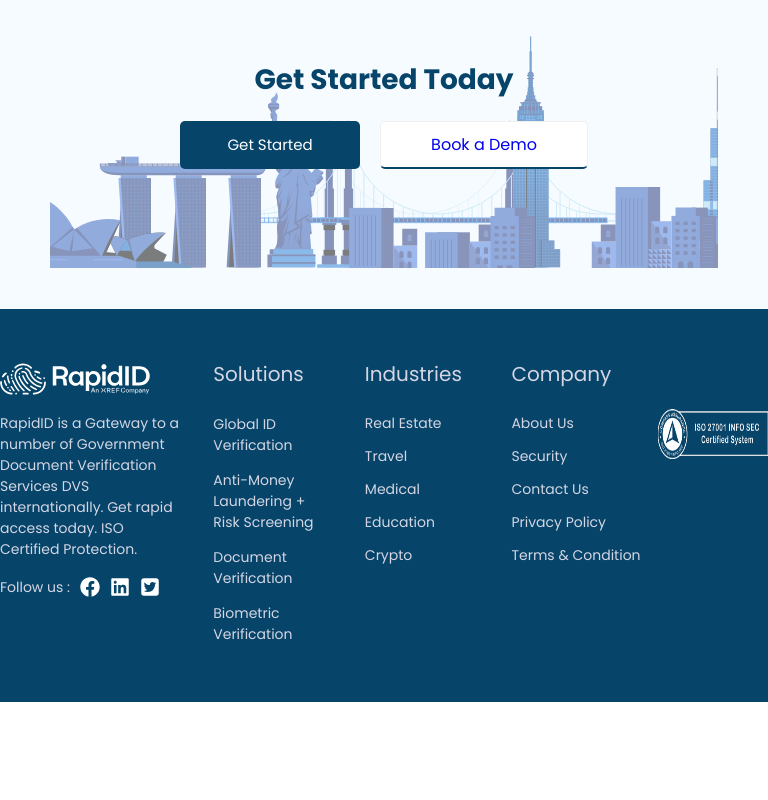
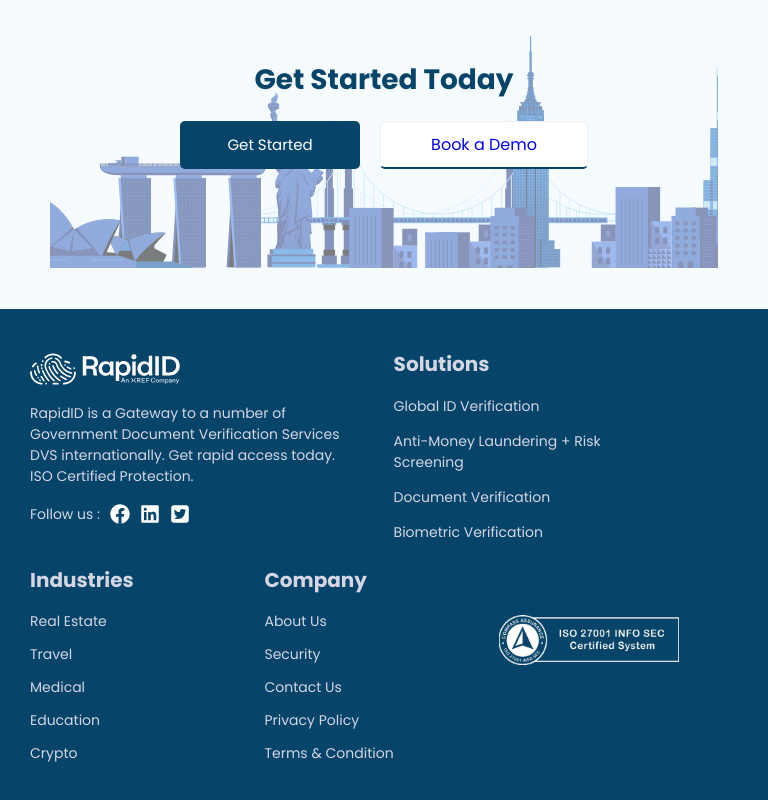
Before and after one commit to goutamray/Rapid-Id-Website-Design-By-Next-Js, a Next.js app: page / in a window 768 px wide. Shown: the part 5101-5901 px from the top of the page. Before the commit the page ends 5803 px from the top, so only its background shows below. Built offline with nearby package versions, Linux system fonts and the light colour scheme.

Commit message:
footer responsive done

```diff
--- a/app/components/footer/footer.module.css
+++ b/app/components/footer/footer.module.css
@@ -103,22 +103,138 @@
 }
 
 
+/******* responsive css ********/
+@media (min-width : 320px) and (max-width: 420px){
+  .footer{
+    padding: 40px 30px !important;
+  }
+  .footer .bottomFooterPart{
+    display: flex;
+    flex-direction: column;
+ }
+  .footerPart1{
+     width: 100% !important;
+    display: block;
+  }
+  .footerPart2{
+    width: 100% !important;
+    display: block;
+    padding-top: 20px;
+  }
+  .footerPart3{
+    width: 100% !important;
+    display: block;
+    padding-top: 20px;
+  }
+  .footerPart4{
+    width: 100% !important;
+    display: block;
+    padding-top: 20px;
+  }
+  .footerPart5{
+    width: 100% !important;
+    display: block;
+    padding-top: 20px;
+  }
 
-@media (min-width : 320px) and (max-width: 576px){
-
+  .footerPart2 .solution h4{
+    padding-left: 0px !important;
+  }
+  .solutionPart ul li a{
+    padding-left: 0px !important;
+  }
+.footer .footerPart2 h4,
+.footer .footerPart3 h4,
+.footer .footerPart4 h4{
+  margin-bottom: 0px !important;
+  font-weight: 600;
 }
-@media (min-width : 576px) and (max-width: 768px){
+.cerified{
+  text-align: start !important;
+}
 
 }
 
+@media (min-width : 420px) and (max-width: 768px){
+  .footer {
+    padding: 40px 30px !important;
+  }
+  .footer .bottomFooterPart{
+    display: flex;
+    flex-wrap: wrap;
+    gap: 15px;
+ }
+  .footerPart1{
+    width: 45% !important;
+
+}
+.footerPart2{
+  width: 43% !important;
+
+}
+
+.footerPart3{
+  width: 45% !important;
+
+}
+.footerPart4{
+  width: 45% !important;
+
+}
+.footerPart5{
+  width: 100% !important;
+}
+.cerified{
+  text-align: start !important;
+}
+
+.footer .footerPart2 h4,
+.footer .footerPart3 h4,
+.footer .footerPart4 h4{
+  margin-bottom: 10px !important;
+  font-weight: 600;
+}
+}
 
 @media (min-width : 768px) and (max-width: 1020px){
+  .footer {
+    padding: 40px 30px !important;
+  }
+  .footer .bottomFooterPart{
+    display: flex;
+    flex-wrap: wrap;
+    gap: 15px;
+ }
+  .footerPart1{
+    width: 45% !important;
+
+}
+.footerPart2{
+  width: 43% !important;
+
+}
+
+.footerPart3{
+  width: 31% !important;
+
+}
+.footerPart4{
+  width: 31% !important;
+
+}
+.footerPart5{
+  width: 31% !important;
+}
+
+.cerified{
+  text-align: start !important;
+}
 
 }
 
 
 @media (min-width : 1020px) and (max-width: 1320px){
   .footer{
-     padding: 40px 30px;
+     padding: 40px 30px !important;
   }
 }
```
